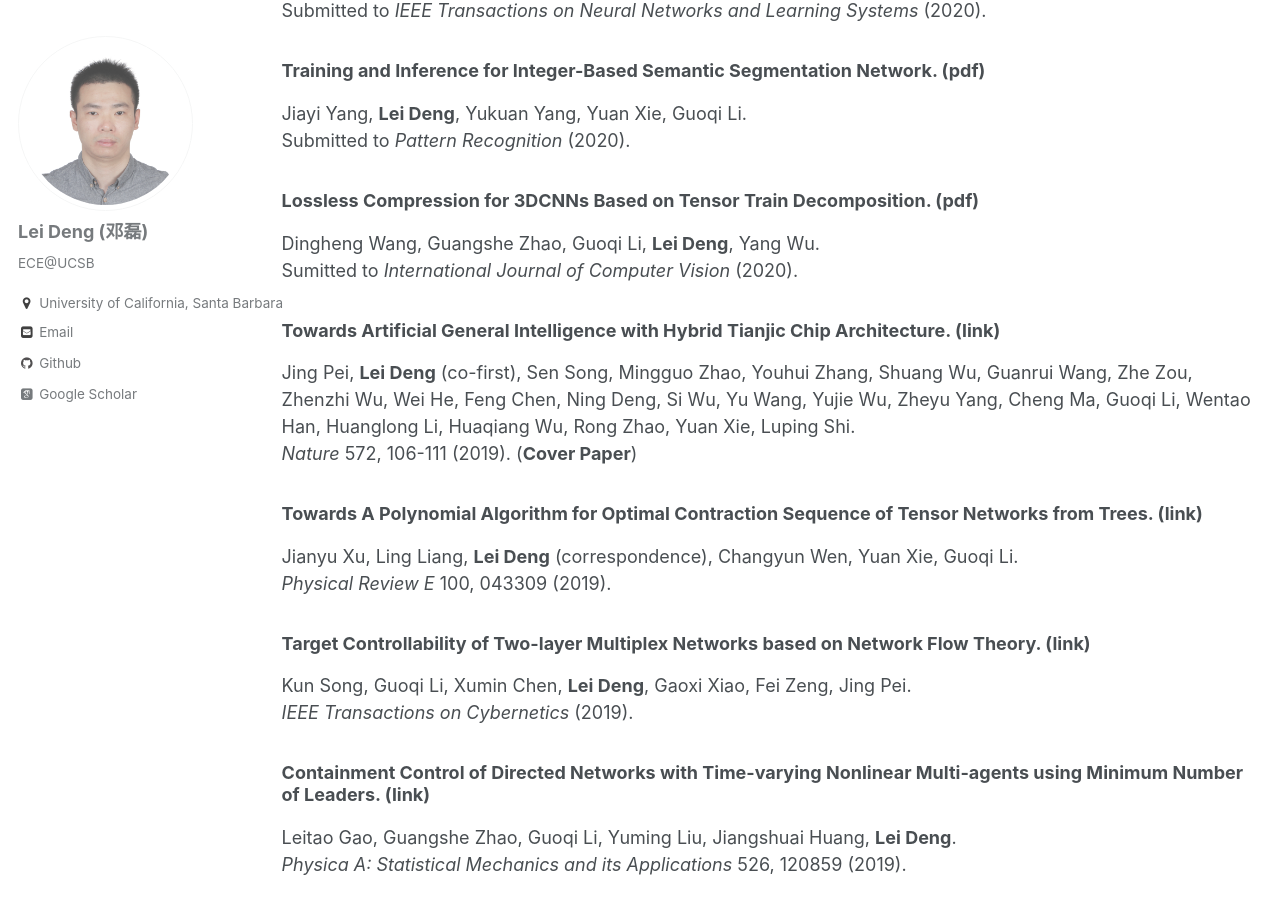
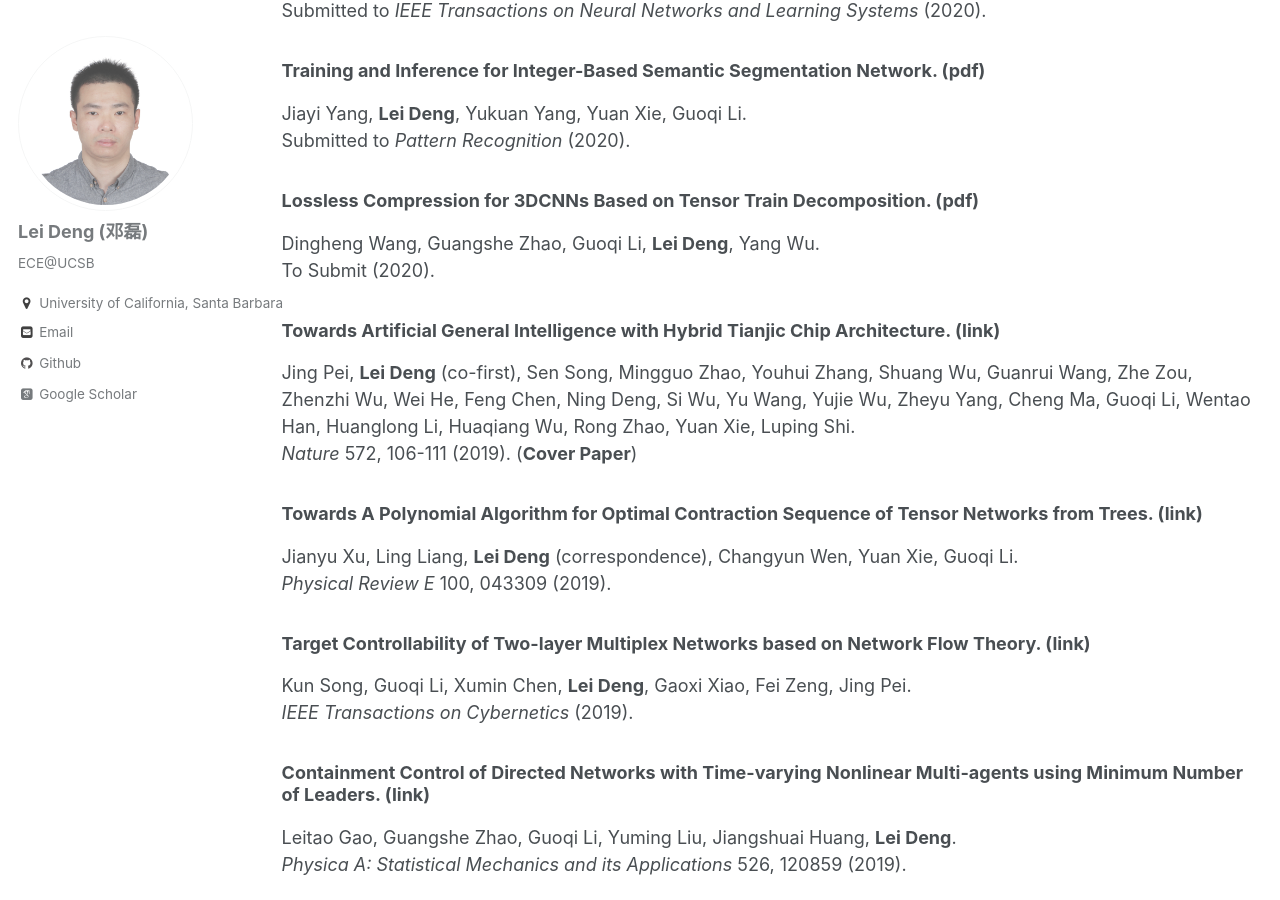
Before and after one commit to dllfei/dllfei.github.io, a Jekyll site: the page built from _pages/publications.md, in a window 1280 px wide and 900 px high, scrolled down 1297 px. Built offline with Jekyll 4.4.1, drawn with Linux system fonts in a browser that asks for light colours; some web fonts are replaced.

Commit message:
Update publications.md

```diff
--- a/_pages/publications.md
+++ b/_pages/publications.md
@@ -46,7 +46,7 @@ Submitted to *Pattern Recognition* (2020).
 
 ### Lossless Compression for 3DCNNs Based on Tensor Train Decomposition. ([pdf](https://arxiv.org/pdf/1912.03647.pdf)) <br />
 Dingheng Wang, Guangshe Zhao, Guoqi Li, **Lei Deng**, Yang Wu. <br />
-Sumitted to *International Journal of Computer Vision* (2020).
+To Submit (2020).
 
 ### Towards Artificial General Intelligence with Hybrid Tianjic Chip Architecture. ([link](https://www.nature.com/articles/s41586-019-1424-8)) <br />
 Jing Pei, **Lei Deng** (co-first), Sen Song, Mingguo Zhao, Youhui Zhang, Shuang Wu, Guanrui Wang, Zhe Zou, Zhenzhi Wu, Wei He, Feng Chen, Ning Deng, Si Wu, Yu Wang, Yujie Wu, Zheyu Yang, Cheng Ma, Guoqi Li, Wentao Han, Huanglong Li, Huaqiang Wu, Rong Zhao, Yuan Xie, Luping Shi. <br />
```
